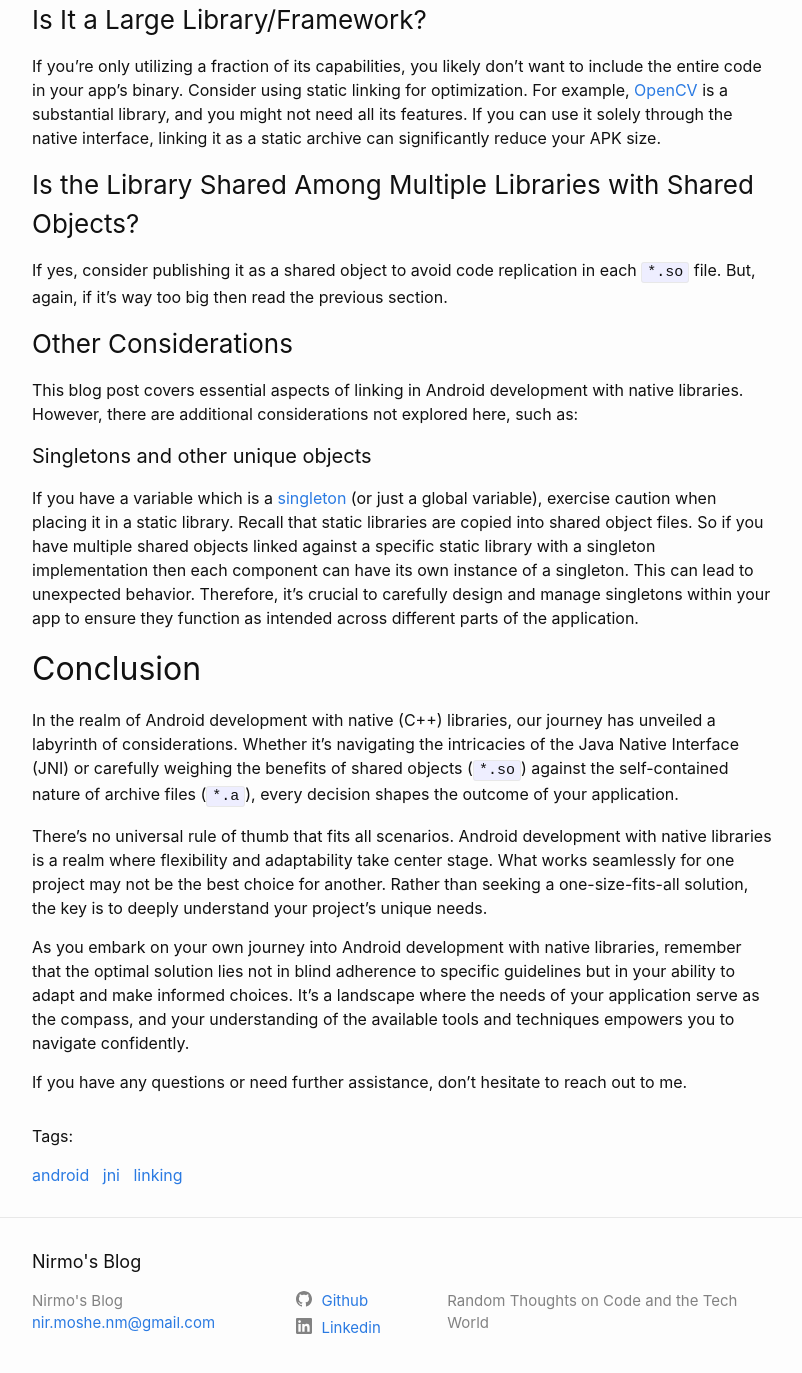
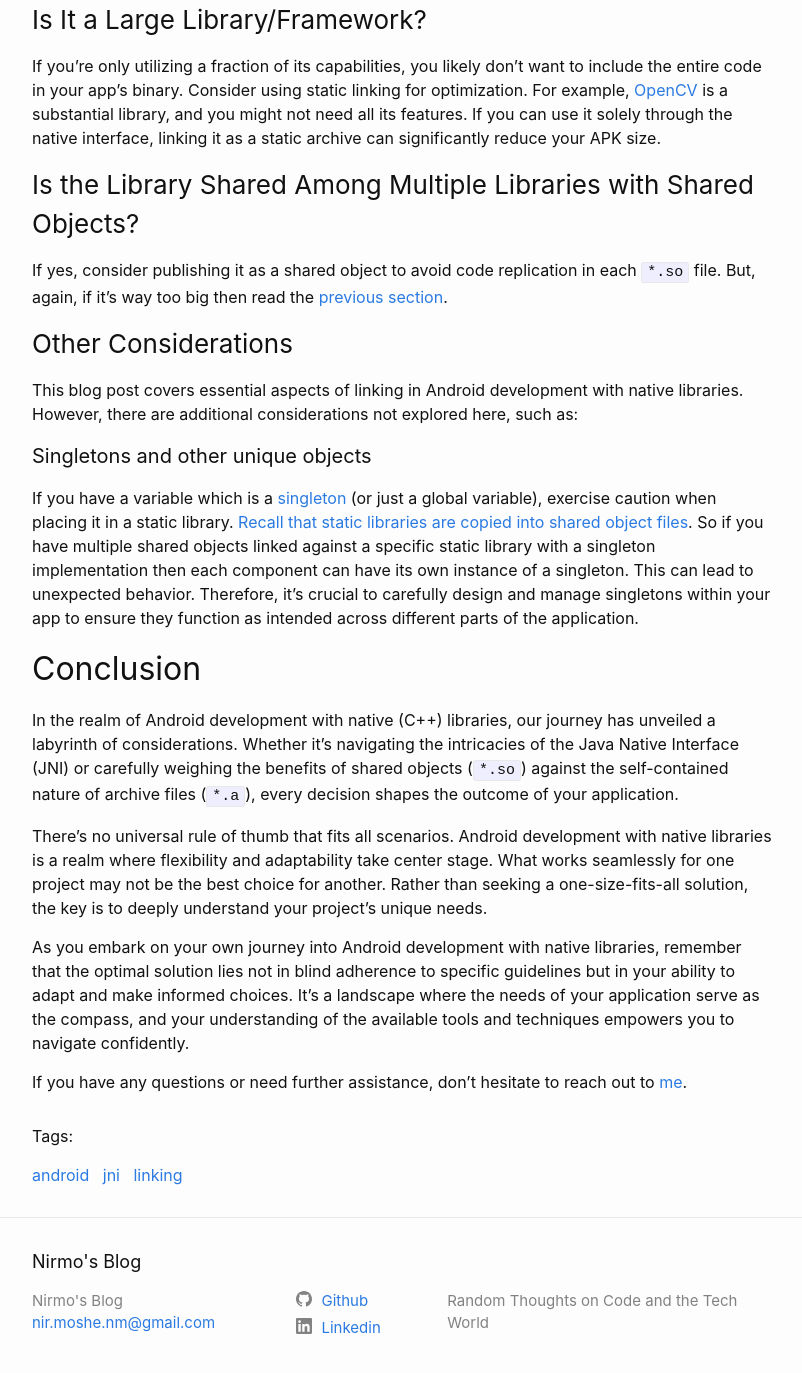
Before and after one commit to nir-mo/nir-mo.github.io, a Jekyll site: the page built from _posts/2023-10-10-JNI-Linking.markdown, in a window 1280 px wide and 1400 px high, scrolled down 6463 px. Shown: the top 1373 px of the window, without its empty margins (238-1040 px from the left). Built offline with Jekyll 4.4.1, drawn with Linux system fonts in a browser that asks for light colours; some of the changed lines change nothing that is shown; some of the changed text lies outside the part shown.

Commit message:
JNI: Add internal links

```diff
--- a/_posts/2023-10-10-JNI-Linking.markdown
+++ b/_posts/2023-10-10-JNI-Linking.markdown
@@ -74,7 +74,7 @@ This architectural approach shines when you have multiple __native libraries tha
 
 ![All libraries are statically linked against libApp.so](/assets/2023-10-10-JNI-Linking/good_all_static.jpg)
 
-The drawbacks include longer compilation times—each change in any native library triggers a full rebuild. There's also the issue of naming collisions; two functions can't share the same name, leading to ambiguity and compilation errors. Plus, __once you introduce a single JNI function, it's at risk of being stripped away as "dead code" by the compiler__. There are ways to handle this, such as the [`--whole-archive` flag](https://ftp.gnu.org/old-gnu/Manuals/ld-2.9.1/html_node/ld_3.html), but it sacrifices compiler optimizations. Alternatively, you can use the [-u](https://ftp.gnu.org/old-gnu/Manuals/ld-2.9.1/html_node/ld_3.html) flag to retain a specific function, but this reveals implementation details to your CMAKE/Makefile, which can be fragile, especially when libraries tend to change.
+The drawbacks include longer compilation times—each change in any native library triggers a full rebuild. There's also the issue of naming collisions; two functions can't share the same name, leading to ambiguity and compilation errors. Plus, __once you introduce a single JNI function, [it's at risk of being stripped away as "dead code" by the compiler](#archive-files-and-shared-objects---an-overview)__. There are ways to handle this, such as the [`--whole-archive` flag](https://ftp.gnu.org/old-gnu/Manuals/ld-2.9.1/html_node/ld_3.html), but it sacrifices compiler optimizations. Alternatively, you can use the [-u](https://ftp.gnu.org/old-gnu/Manuals/ld-2.9.1/html_node/ld_3.html) flag to retain a specific function, but this reveals implementation details to your CMAKE/Makefile, which can be fragile, especially when libraries tend to change.
 
 ### Using Only Shared Objects
 Opting for shared objects eliminates code duplication and ensures the compiler won't prematurely prune your code. However, there's a trade-off. If you have a large shared object file but only use a small portion of it, your app still carries the entire file, missing out on compiler optimizations.
@@ -92,12 +92,12 @@ If your library implements C++ functions for a Java/Kotlin interface and offers
 If you're only utilizing a fraction of its capabilities, you likely don't want to include the entire code in your app's binary. Consider using static linking for optimization. For example, [OpenCV](https://opencv.org/) is a substantial library, and you might not need all its features. If you can use it solely through the native interface, linking it as a static archive can significantly reduce your APK size.
 
 ### Is the Library Shared Among Multiple Libraries with Shared Objects?
-If yes, consider publishing it as a shared object to avoid code replication in each `*.so` file. But, again, if it's way too big then read the previous section.
+If yes, consider publishing it as a shared object to avoid code replication in each `*.so` file. But, again, if it's way too big then read the [previous section](#is-it-a-large-libraryframework).
 
 ### Other Considerations
 This blog post covers essential aspects of linking in Android development with native libraries. However, there are additional considerations not explored here, such as:
 #### Singletons and other unique objects
-If you have a variable which is a [singleton](https://en.wikipedia.org/wiki/Singleton_pattern) (or just a global variable), exercise caution when placing it in a static library. Recall that static libraries are copied into shared object files. So if you have multiple shared objects linked against a specific static library with a singleton implementation then each component can have its own instance of a singleton. This can lead to unexpected behavior. Therefore, it's crucial to carefully design and manage singletons within your app to ensure they function as intended across different parts of the application.
+If you have a variable which is a [singleton](https://en.wikipedia.org/wiki/Singleton_pattern) (or just a global variable), exercise caution when placing it in a static library. [Recall that static libraries are copied into shared object files](#dont-mix-linking-types). So if you have multiple shared objects linked against a specific static library with a singleton implementation then each component can have its own instance of a singleton. This can lead to unexpected behavior. Therefore, it's crucial to carefully design and manage singletons within your app to ensure they function as intended across different parts of the application.
 
 ## Conclusion
 
@@ -107,4 +107,4 @@ There's no universal rule of thumb that fits all scenarios. Android development
 
 As you embark on your own journey into Android development with native libraries, remember that the optimal solution lies not in blind adherence to specific guidelines but in your ability to adapt and make informed choices. It's a landscape where the needs of your application serve as the compass, and your understanding of the available tools and techniques empowers you to navigate confidently.
 
-If you have any questions or need further assistance, don’t hesitate to reach out to me.
+If you have any questions or need further assistance, don’t hesitate to reach out to [me](https://www.linkedin.com/in/nir-moshe-87a44622b/).
```
